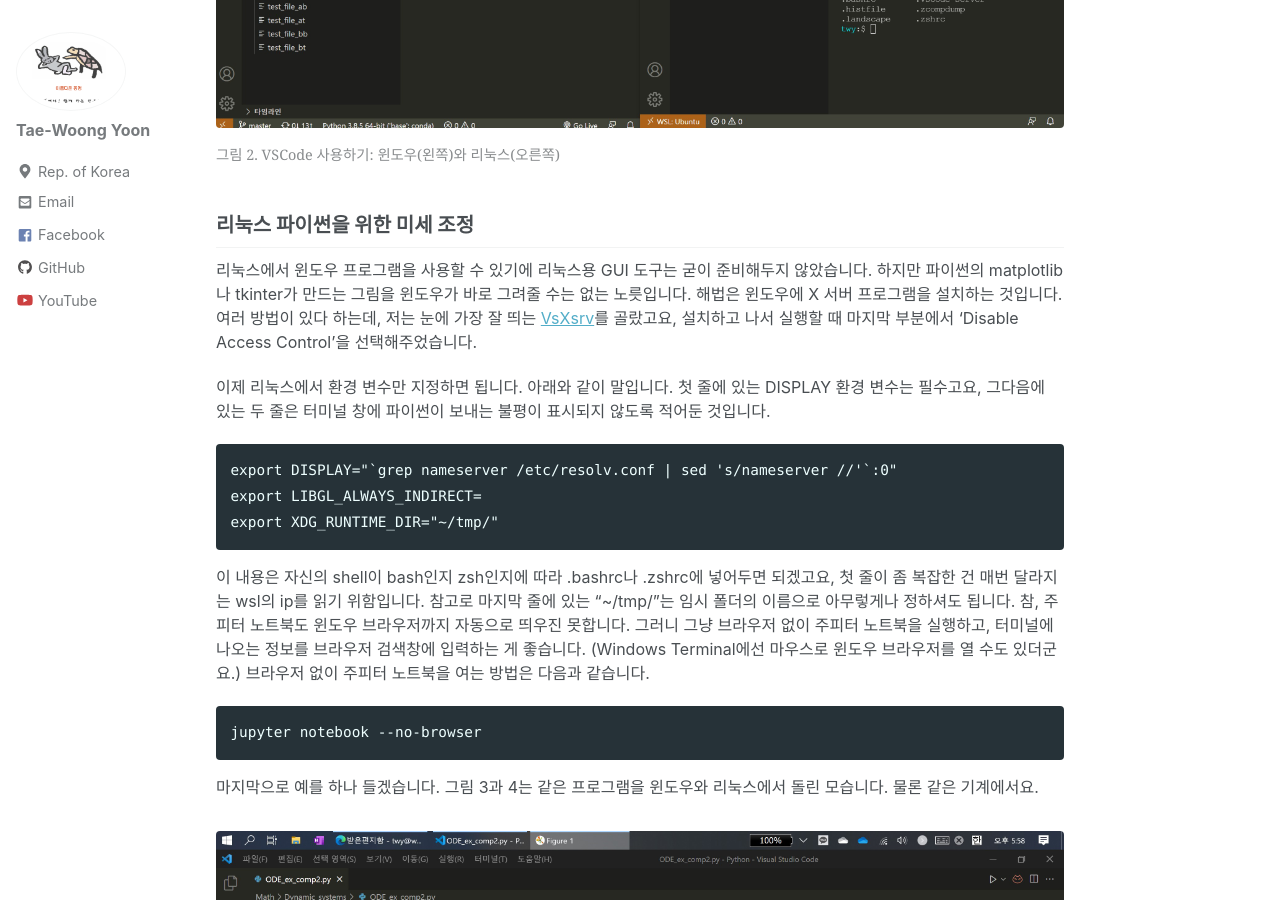
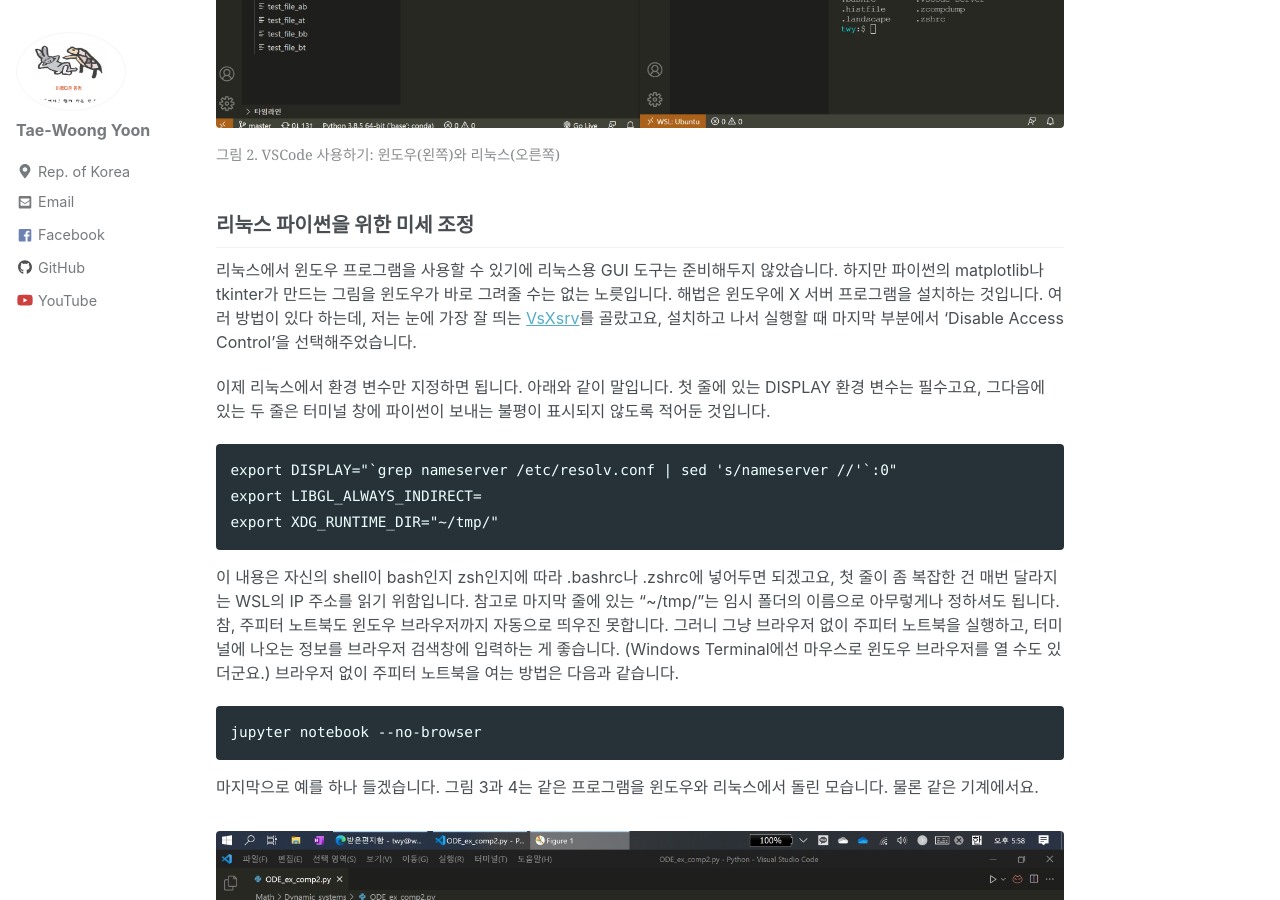
Before and after one commit to twy80/mkkim85.github.io, a Jekyll site: the page built from _posts/2021-10-08-wsl.md, in a window 1280 px wide and 900 px high, scrolled down 2884 px. Built offline with Jekyll 4.4.1, drawn with Linux system fonts in a browser that asks for light colours; nearby versions of some CDN libraries.

Commit message:
Update 2021-10-08-wsl.md

````diff
--- a/_posts/2021-10-08-wsl.md
+++ b/_posts/2021-10-08-wsl.md
@@ -67,7 +67,7 @@ bash Anaconda3-2021.05-Linux-x86_64.sh
 
 ## 리눅스 파이썬을 위한 미세 조정
 
-리눅스에서 윈도우 프로그램을 사용할 수 있기에 리눅스용 GUI 도구는 굳이 준비해두지 않았습니다. 하지만 파이썬의 matplotlib나 tkinter가 만드는 그림을 윈도우가 바로 그려줄 수는 없는 노릇입니다. 해법은 윈도우에 X 서버 프로그램을 설치하는 것입니다. 여러 방법이 있다 하는데, 저는 눈에 가장 잘 띄는 [VsXsrv](https://sourceforge.net/projects/vcxsrv/)를 골랐고요, 설치하고 나서 실행할 때 마지막 부분에서 'Disable Access Control'을 선택해주었습니다.
+리눅스에서 윈도우 프로그램을 사용할 수 있기에 리눅스용 GUI 도구는 준비해두지 않았습니다. 하지만 파이썬의 matplotlib나 tkinter가 만드는 그림을 윈도우가 바로 그려줄 수는 없는 노릇입니다. 해법은 윈도우에 X 서버 프로그램을 설치하는 것입니다. 여러 방법이 있다 하는데, 저는 눈에 가장 잘 띄는 [VsXsrv](https://sourceforge.net/projects/vcxsrv/)를 골랐고요, 설치하고 나서 실행할 때 마지막 부분에서 'Disable Access Control'을 선택해주었습니다.
 
 이제 리눅스에서 환경 변수만 지정하면 됩니다. 아래와 같이 말입니다. 첫 줄에 있는 DISPLAY 환경 변수는 필수고요, 그다음에 있는 두 줄은 터미널 창에 파이썬이 보내는 불평이 표시되지 않도록 적어둔 것입니다.
 
@@ -77,7 +77,7 @@ export LIBGL_ALWAYS_INDIRECT=
 export XDG_RUNTIME_DIR="~/tmp/"
 ```
 
-이 내용은 자신의 shell이 bash인지 zsh인지에 따라 .bashrc나 .zshrc에 넣어두면 되겠고요, 첫 줄이 좀 복잡한 건 매번 달라지는 wsl의 ip를 읽기 위함입니다. 참고로 마지막 줄에 있는 "~/tmp/"는 임시 폴더의 이름으로 아무렇게나 정하셔도 됩니다. 참, 주피터 노트북도 윈도우 브라우저까지 자동으로 띄우진 못합니다. 그러니 그냥 브라우저 없이 주피터 노트북을 실행하고, 터미널에 나오는 정보를 브라우저 검색창에 입력하는 게 좋습니다. (Windows Terminal에선 마우스로 윈도우 브라우저를 열 수도 있더군요.) 브라우저 없이 주피터 노트북을 여는 방법은 다음과 같습니다.
+이 내용은 자신의 shell이 bash인지 zsh인지에 따라 .bashrc나 .zshrc에 넣어두면 되겠고요, 첫 줄이 좀 복잡한 건 매번 달라지는 WSL의 IP 주소를 읽기 위함입니다. 참고로 마지막 줄에 있는 "~/tmp/"는 임시 폴더의 이름으로 아무렇게나 정하셔도 됩니다. 참, 주피터 노트북도 윈도우 브라우저까지 자동으로 띄우진 못합니다. 그러니 그냥 브라우저 없이 주피터 노트북을 실행하고, 터미널에 나오는 정보를 브라우저 검색창에 입력하는 게 좋습니다. (Windows Terminal에선 마우스로 윈도우 브라우저를 열 수도 있더군요.) 브라우저 없이 주피터 노트북을 여는 방법은 다음과 같습니다.
 
 ```
 jupyter notebook --no-browser
````
